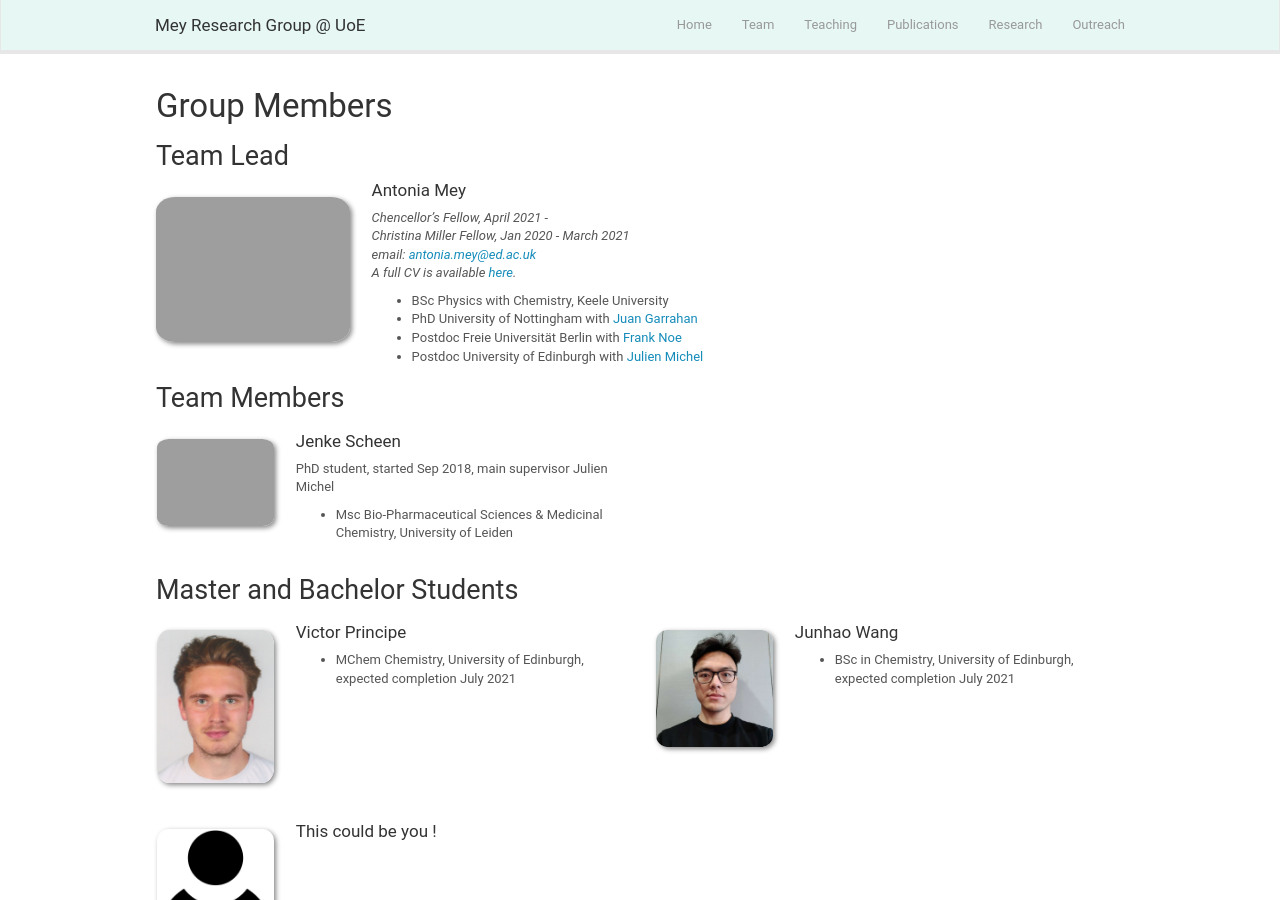
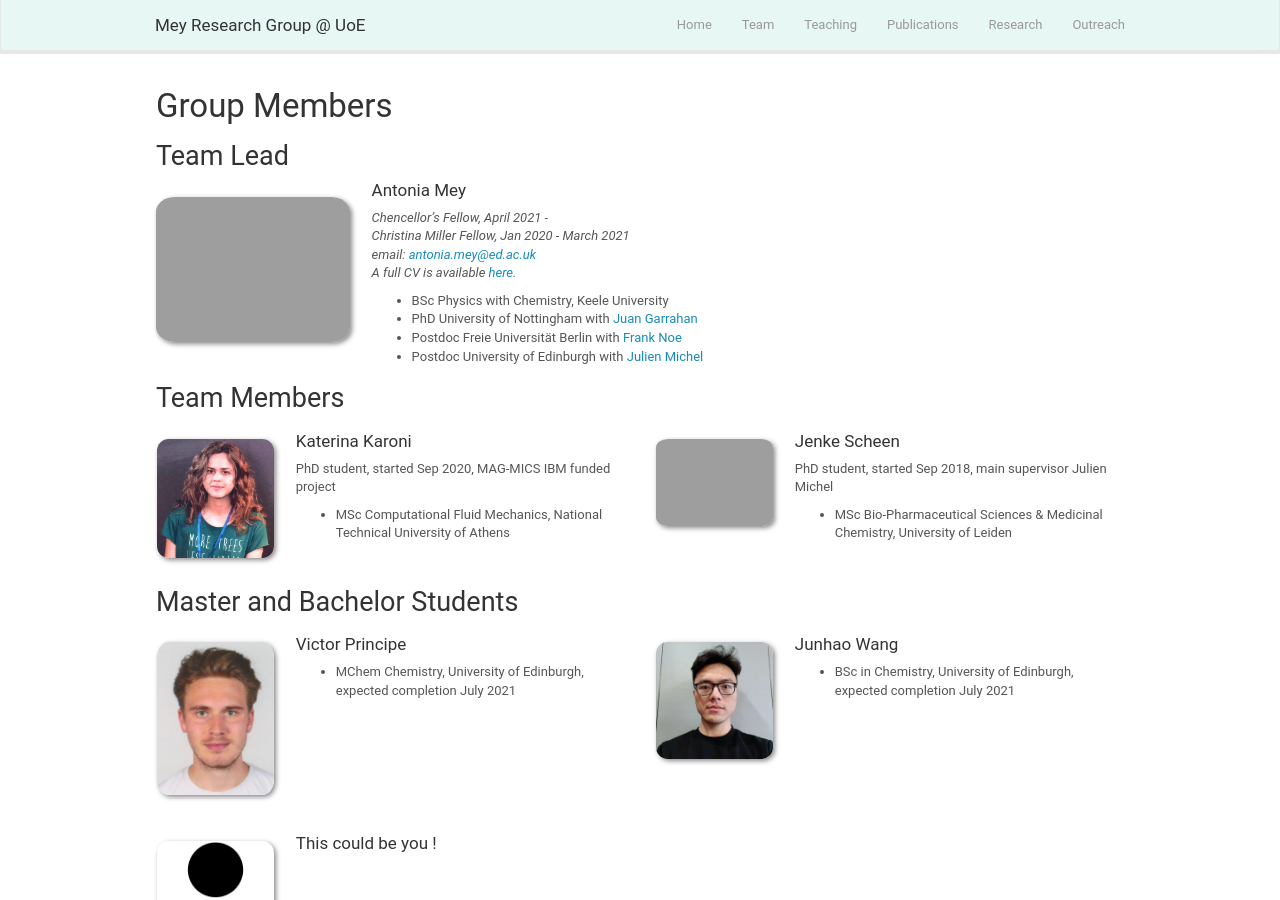
Before and after one commit to mozhu621/intellistream.github.io, a Jekyll site: the page built from _pages/team.md, in a window 1280 px wide and 900 px high. Built offline with Jekyll 4.4.1, drawn with Linux system fonts in a browser that asks for light colours; nearby versions of some CDN libraries.

Commit message:
adding Katerina to the website

```diff
--- a/_data/team_members.yml
+++ b/_data/team_members.yml
@@ -1,5 +1,11 @@
+- name: Katerina Karoni
+  photo: Katerina_Karoni.jpg
+  info: PhD student, started Sep 2020, MAG-MICS IBM funded project
+  number_educ: 1
+  education1: MSc Computational Fluid Mechanics, National Technical University of Athens
+
 - name: Jenke Scheen
   photo: jenke.jpg
   info: PhD student, started Sep 2018, main supervisor Julien Michel
   number_educ: 1
-  education1: Msc Bio-Pharmaceutical Sciences & Medicinal Chemistry, University of Leiden
+  education1: MSc Bio-Pharmaceutical Sciences & Medicinal Chemistry, University of Leiden
```
Also changed, not shown: images/teampic/Katerina_Karoni.jpg (added).
